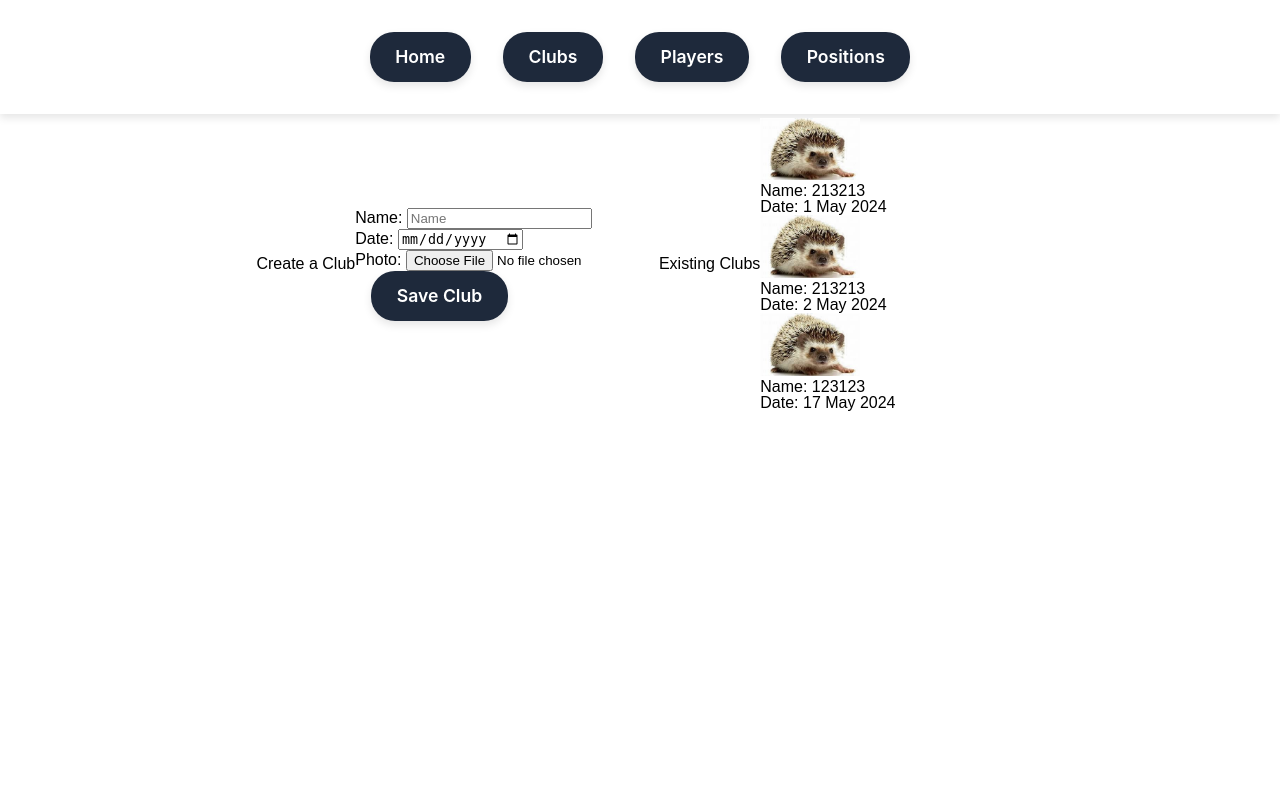
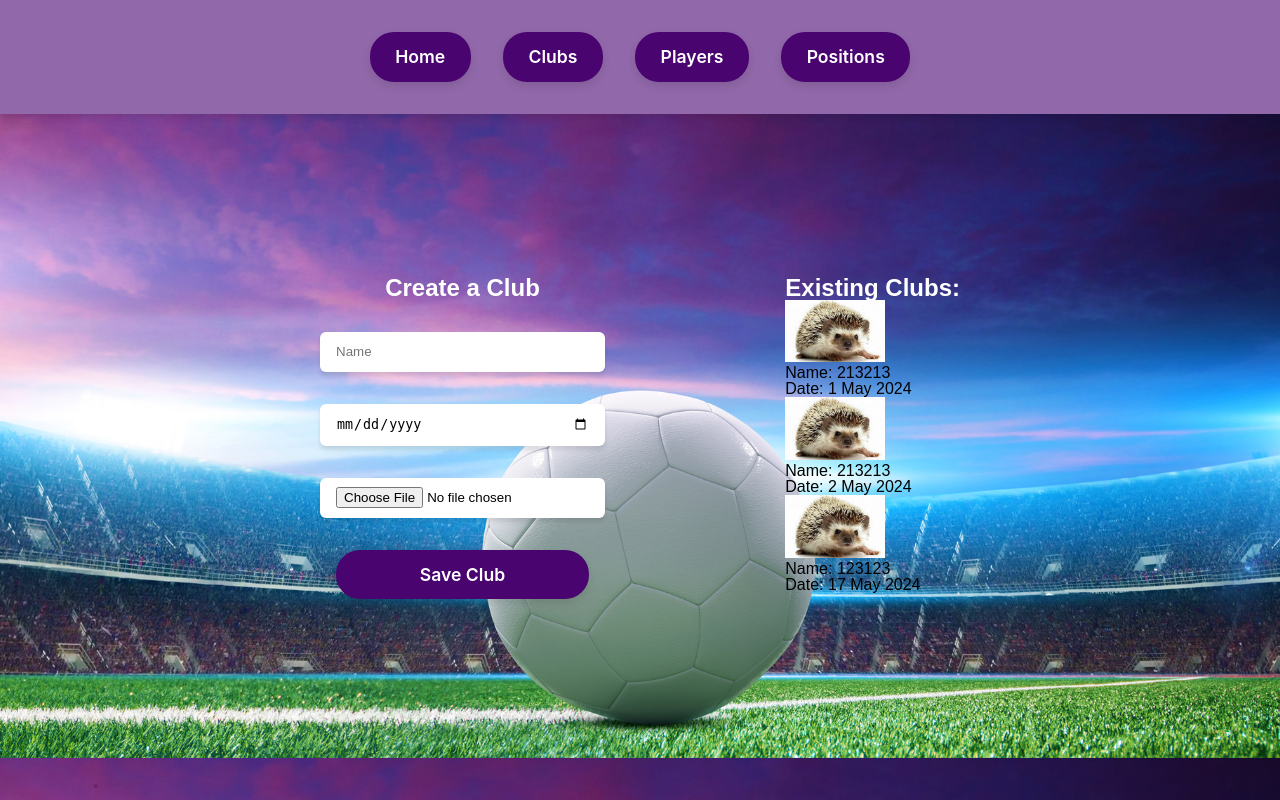
Before and after one commit to AdamJednacz/Projekt-Django-3, a Django app: page /clubs/ in a window 1280 px wide. Run offline with Django 4.2, Linux system fonts and the light colour scheme; data comes from the database, SQL or seed files in the repository; both versions use the stored data as it was after the commit.

Commit message:
css/forms

```diff
--- /dev/null
+++ b/project/static/clubs.css
@@ -0,0 +1,68 @@
+.clubs{
+    display: flex;
+    align-items: center;
+    justify-content: center;
+    height: 80vh;
+
+}
+
+.clubs > .container{
+    width: 50%;
+    justify-content: space-between;
+    align-items: flex-start;
+}
+
+.create_club{
+    display: flex;
+    flex-direction: column;
+
+}
+
+.create_club > form{
+    display: flex;
+    flex-direction: column;
+
+}
+
+input[type="text"] {
+    background-color: #fff;
+    border-radius: 6px;
+    line-height: 24px;
+    border: none;
+    color:#000;
+    padding:0.5rem 1rem ;
+    margin-top: 2rem;
+    box-shadow: 0px 4px 4px rgba(0, 0, 0, 0.1);
+}
+input[type="file"] {
+    margin-top: 0;
+    background-color: #fff;
+    border-radius: 6px;
+    line-height: 24px;
+    border: none;
+    color:#000;
+    padding:0.5rem 1rem ;
+    box-shadow: 0px 4px 4px rgba(0, 0, 0, 0.1);
+}
+#id_text,#id_date{
+    background-color: #fff;
+    border-radius: 6px;
+    line-height: 24px;
+    border: none;
+    color:#000;
+    padding:0.5rem 1rem ;
+    margin: 2rem 0;
+    box-shadow: 0px 4px 4px rgba(0, 0, 0, 0.1);
+}
+
+
+.title{
+    font-size: 1.5rem;
+    font-weight: bold;
+    align-self: center;
+    color: #fff;
+}
+
+form > button{
+    margin-top: 2rem;
+}
--- a/project/static/header.css
+++ b/project/static/header.css
@@ -8,6 +8,7 @@ header{
     box-shadow: 0px 4px 8px rgba(0, 0, 0, 0.1);
     margin-bottom: 0.25em;
     height: 100%;
+    background-color: #9168A9;
  }
 
 
@@ -16,8 +17,8 @@ header{
 
 button {
    margin: 0 1rem;
-   background-color: #1e293b;
-   border: 0 solid #1e293b;
+   background-color: #490470;
+   border: 0 solid #490470;
    border-radius: 1.5rem;
    box-sizing: border-box;
    color: #fff;
--- a/project/static/reset.css
+++ b/project/static/reset.css
@@ -54,6 +54,8 @@ table {
 
 body{
     font-family:  Arial, Helvetica, sans-serif;
-
+    background-image: url("/static/tlo.jpg");
+    background-position: center;
+    background-size: cover;
 
 }
--- a/project/www/templates/www/clubs.html
+++ b/project/www/templates/www/clubs.html
@@ -6,6 +6,7 @@
     <meta name="viewport" content="width=device-width, initial-scale=1.0">
     <link rel="stylesheet" href="{% static 'reset.css' %}">
     <link rel="stylesheet" href="{% static 'header.css' %}">
+    <link rel="stylesheet" href="{% static 'clubs.css' %}">
     <title>Clubs</title>
 </head>
 <body>
@@ -19,23 +20,28 @@
     </header>
     <section class="clubs">
         <div class="container">
-            <h1>Create a Club</h1>
+            <div class="create_club">
+                <h1 class="title">Create a Club</h1>
                 <form method="post" enctype="multipart/form-data">
                     {% csrf_token %}
-                {{ form.as_p }}
+                    {{ form.name }}
+                    {{ form.date }}
+                    {{ form.photo }}
                     <button type="submit" class="button">Save Club</button>
                 </form>
-
-            <h2>Existing Clubs</h2>
-            <ul>
+            </div>
+            <div>
+                <div class="existing_clubs">
+                    <h1 class="title">Existing Clubs:</h2>
                     {% for club in clubs %}
-                    <li>
+                        <div class="club">
                             <img src="{{ club.photo.url }}" alt="{{ club.name }}" width="100">
                             <p>Name: {{ club.name }}</p>
                             <p>Date: {{ club.date|date:"j F Y" }}</p>
-                    </li>
+                        </div>
                     {% endfor %}
-            </ul>
+                </div>
+            </div>
         </div>
     </section>
 </body>
--- a/project/www/views.py
+++ b/project/www/views.py
@@ -29,13 +29,13 @@ def players(request):
     if request.method == 'POST':
         form = PlayersForm(request.POST, request.FILES)
         if form.is_valid():
-            form.save()
-            return redirect('players')  # Redirect to the same page to display the updated list
+            player = form.save()
+            selected_club = form.club.all().values_list('name', flat=True)
+            selected_position = form.club.all().values_list('name', flat=True)
+            return render(request, 'www/index.html', {'player_form': PlayersForm(), 'player': player, 'selected_club': selected_club ,'selected_position':selected_position})
     else:
         form = PlayersForm()
-
-
-    return render(request, 'www/players.html', {'form': form})
+    return render(request, 'www/players.html', {'players_form': form})
 
 
 def positions(request):
```
Also changed, not shown: project/static/main.css (+15 -7 lines), project/static/players.css (added, +49 -0 lines), project/www/templates/www/index.html (+8 -8 lines), project/www/templates/www/players.html (+7 -1 lines), project/db.sqlite3, project/static/tlo.jpg (added), project/uploads/images/images_ZFIbhJs.jpeg (added). Lines whose indentation alone changed are shown as unchanged.
